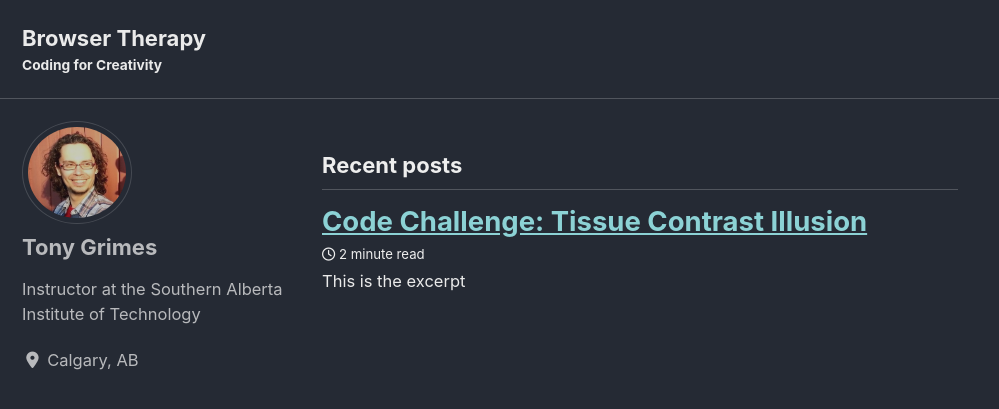
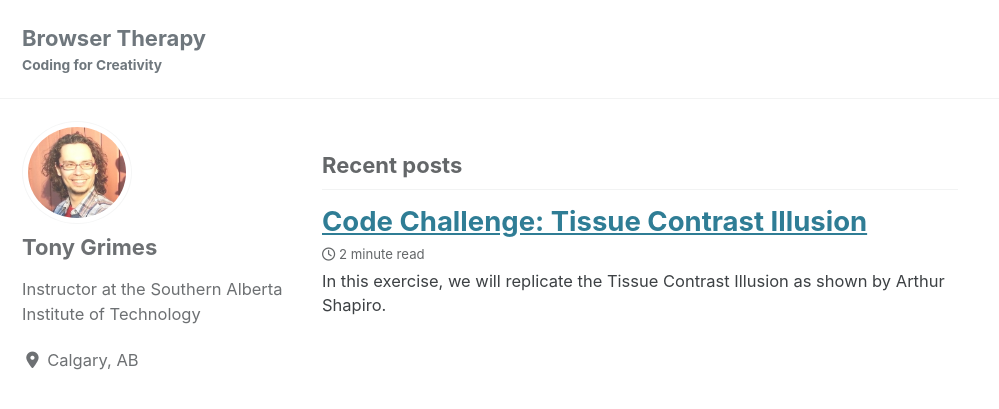
Before and after one commit to browsertherapy/browsertherapy.github.io, a Jekyll site: the page built from index.html, in a window 1280 px wide and 900 px high. Shown: the top 409 px of the window, without its empty margins (0-999 px from the left). Built offline with Jekyll 4.4.1, drawn with Linux system fonts in a browser that asks for light colours; cached includes are drawn as plain includes; nearby versions of some CDN libraries; the list of posts is cut into pages by our own code; part of the change alters nothing that is shown.

Commit message:
tissue tweaks

````diff
--- a/_config.yml
+++ b/_config.yml
@@ -12,7 +12,7 @@
 
 # theme                  : "minimal-mistakes-jekyll"
 # remote_theme           : "mmistakes/minimal-mistakes"
-minimal_mistakes_skin    : "dark" # "air", "aqua", "contrast", "dark", "dirt", "neon", "mint", "plum", "sunrise"
+minimal_mistakes_skin    : "default" # "air", "aqua", "contrast", "dark", "dirt", "neon", "mint", "plum", "sunrise"
 
 # Site Settings
 locale                   : "en-US"
--- a/_posts/2020-06-02-tissue-contrast.md
+++ b/_posts/2020-06-02-tissue-contrast.md
@@ -1,8 +1,8 @@
 ---
 title:  "Code Challenge: Tissue Contrast Illusion"
-excerpt: "This is the excerpt"
+excerpt: "In this exercise, we will replicate the Tissue Contrast Illusion as shown by Arthur Shapiro."
 ---
-In this exercise, we will replicate (as closely as possible) the Tissue Contrast Illusion as shown by Arthur Shapiro below ([source](https://curiositystream.com/video/1259/brightness-and-contrast)). The images in the spoiler code use the [Lorem Picsum](https://picsum.photos/) image service (they're awesome!) to respect copyright 'n stuff.
+In this exercise, we will replicate the Tissue Contrast Illusion as shown by Arthur Shapiro below ([source](https://curiositystream.com/video/1259/brightness-and-contrast)). The images in the spoiler code use the [Lorem Picsum](https://picsum.photos/) image service (they're awesome!) to respect copyright 'n stuff.
 
 {% include video id="9zMDmtWzBN8" provider="youtube" %}
 
@@ -14,47 +14,24 @@ In this exercise, we will replicate (as closely as possible) the Tissue Contrast
 - overlapping elements with [absolute positioning](https://youtu.be/P6UgYq3J3Qs)
 - controlling [opacity](https://developer.mozilla.org/en-US/docs/Web/CSS/opacity)
 
-## Objectives
-### 1. Create and position two grey circles
+## Objective 1: Create and position two grey circles
 <figure style="width: 500px" class="align-center">
   <img src="{{ site.url }}{{ site.baseurl }}/assets/images/illusions/tissue-step-1.png" alt="Two grey patches">
   <figcaption>Two identical grey patches, equally spaced in the centre of the viewport.</figcaption>
 </figure>
 
-Creating **circles** using CSS has been straight forward for for awhile now. Three box model declarations ought to do it.
+### Spoilers
 
-Surprisingly, centering elements in the viewport was pretty painful until [Flexbox](https://css-tricks.com/snippets/css/a-guide-to-flexbox/) saved us around 2012 (the end of the world for float columns). The spoilers do this with only three declarations. Praise the browser deities!
-
-### 2. Add a split-colour background
-<figure style="width: 500px" class="align-center">
-  <img src="{{ site.url }}{{ site.baseurl }}/assets/images/illusions/tissue-step-2.png" alt="Two grey patches">
-  <figcaption>Two identical grey patches on a split-colour background. Notice the left circle appears slightly darker than the one on the right.</figcaption>
-</figure>
-
-At first, creating a split background may seem complicated. Luckily, there is a simple way to trick a gradient into creating the desired effect.
-
-### 3. Overlap viewport with a semi-transparent image
-<figure style="width: 500px" class="align-center">
-  <img src="{{ site.url }}{{ site.baseurl }}/assets/images/illusions/tissue-step-3.png" alt="Two grey patches">
-  <figcaption>Ovelapping a semi-transparent image over top of the background and circles greatly enhances the effect of the illusion.</figcaption>
-</figure>
-
-This is the most involved part of the illusion. [Lorem Picsum](https://picsum.photos/) is a convenient image service that simplifies things. Then, things get more involved:
-1. Will you place the image using HTML or CSS? Both are valid but the spoilers use CSS.
-2. How will you overlap this image? The classic option is absolute positioning which we use in the spoilers. Feeling fancy? Try using [explicit item placement with CSS Grid](https://youtu.be/EashgVqboWo)!
-
-## Spoilers
 <details markdown="1">
   <summary>Sample HTML</summary>
 ```html
-<main class="container bg">
+<main class="container split-bg">
   <div class="item circle"></div>
   <div class="item circle"></div>
 </main>
 <div class="image"></div>
 ```
 </details>
-
 <details markdown="1">
   <summary>Two grey circles</summary>
 
@@ -91,11 +68,18 @@ This is the most involved part of the illusion. [Lorem Picsum](https://picsum.ph
 ```
 </details>
 
+## Objective 2: Add a split-colour background
+<figure style="width: 500px" class="align-center">
+  <img src="{{ site.url }}{{ site.baseurl }}/assets/images/illusions/tissue-step-2.png" alt="Two grey patches">
+  <figcaption>Two identical grey patches on a split-colour background. Notice the left circle appears slightly darker than the one on the right.</figcaption>
+</figure>
+
+### Spoilers
 <details markdown="1">
-  <summary>Split-colour background</summary>
+  <summary>Add a split-colour background</summary>
 
 ```css
-.container {
+.split-bg {
   /* note: only the final `background` declaration is used; the others are included for clarity and are overridden */
 
   /* basic gradient; default gradient line direction: bottom to top (0deg)  */
@@ -109,22 +93,16 @@ This is the most involved part of the illusion. [Lorem Picsum](https://picsum.ph
 }
 ```
 </details>
+
+## Objective 3: Overlap viewport with a semi-transparent image
+<figure style="width: 500px" class="align-center">
+  <img src="{{ site.url }}{{ site.baseurl }}/assets/images/illusions/tissue-step-3.png" alt="Two grey patches">
+  <figcaption>Ovelapping a semi-transparent image over top of the background and circles greatly enhances the effect of the illusion.</figcaption>
+</figure>
+
+### Spoilers
 <details markdown="1">
-  <summary>Overlapped image</summary>
-
-```css
-.image {
-  /* create a new block formatting context and enable `top` and `left` */
-  position: absolute;
-
-  /* explicitly move top-left corner of image to top-left corner of <body> */
-  top: 0;
-  left: 0;
-}
-```
-</details>
-<details markdown="1">
-  <summary>Viewport-sized image</summary>
+  <summary>Add a viewport-sized image</summary>
 
 ```css
 .image {
@@ -139,8 +117,23 @@ This is the most involved part of the illusion. [Lorem Picsum](https://picsum.ph
 }
 ```
 </details>
+
 <details markdown="1">
-  <summary>Semi-transparency</summary>
+  <summary>Overlap the image</summary>
+
+```css
+.image {
+  /* create a new block formatting context and enable `top` and `left` */
+  position: absolute;
+
+  /* explicitly move top-left corner of image to top-left corner of <body> */
+  top: 0;
+  left: 0;
+}
+```
+</details>
+<details markdown="1">
+  <summary>Make the image semi-transparent</summary>
 
 ```css
 .image {
@@ -149,13 +142,50 @@ This is the most involved part of the illusion. [Lorem Picsum](https://picsum.ph
 }
 ```
 </details>
+
+## Cleaning things up
+You might see an irritating horizontal (and vertical) scroll bar in your browser window. This is because most browsers add a default margin to their body tag. Let's remove that.
+
+### Spoilers
 <details markdown="1">
-  <summary>Final Demo</summary>
+  <summary>Reset default browser margins</summary>
 
+```css
+body {
+  /* remove pesky scroll bars */
+  margin: 0;
+}
+```
+</details>
+
+## Mobile Considerations
+Sure, this illusion seems to work on the laptop but it doesn't look the best on mobile. Try adding a media query that declares the following when the viewport is in the portrait orientation:
+
+1. Place the circles vertically so one is above the other;
+2. Change the gradient line direction to run from top to bottom.
+
+### Spoilers
+<details markdown="1">
+  <summary>Add support for portrait orientation</summary>
+
+```css
+@media (orientation: portrait) {
+  /* Apply these styles when the screen is in 'portrait' orientation */
+  .container {
+    /* place circles in an up/down orientation */
+    flex-direction: column;
+
+    /* change the direction of the split-colour background to match */
+    background: linear-gradient(180deg, white 50%, black 50%);
+  }
+}
+```
+</details>
+
+## Final Demo
 <p class="codepen" data-height="265" data-theme-id="light" data-default-tab="result" data-user="funwithcodeyyc" data-slug-hash="MWKaode" style="height: 265px; box-sizing: border-box; display: flex; align-items: center; justify-content: center; border: 2px solid; margin: 1em 0; padding: 1em;" data-pen-title="Exercise Spoilers: Tissue Contrast Illusion">
   <span>See the Pen <a href="https://codepen.io/funwithcodeyyc/pen/MWKaode">
   Exercise Spoilers: Tissue Contrast Illusion</a> by Tony Grimes (<a href="https://codepen.io/funwithcodeyyc">@funwithcodeyyc</a>)
   on <a href="https://codepen.io">CodePen</a>.</span>
 </p>
 <script async src="https://static.codepen.io/assets/embed/ei.js"></script>
-</details>
````
